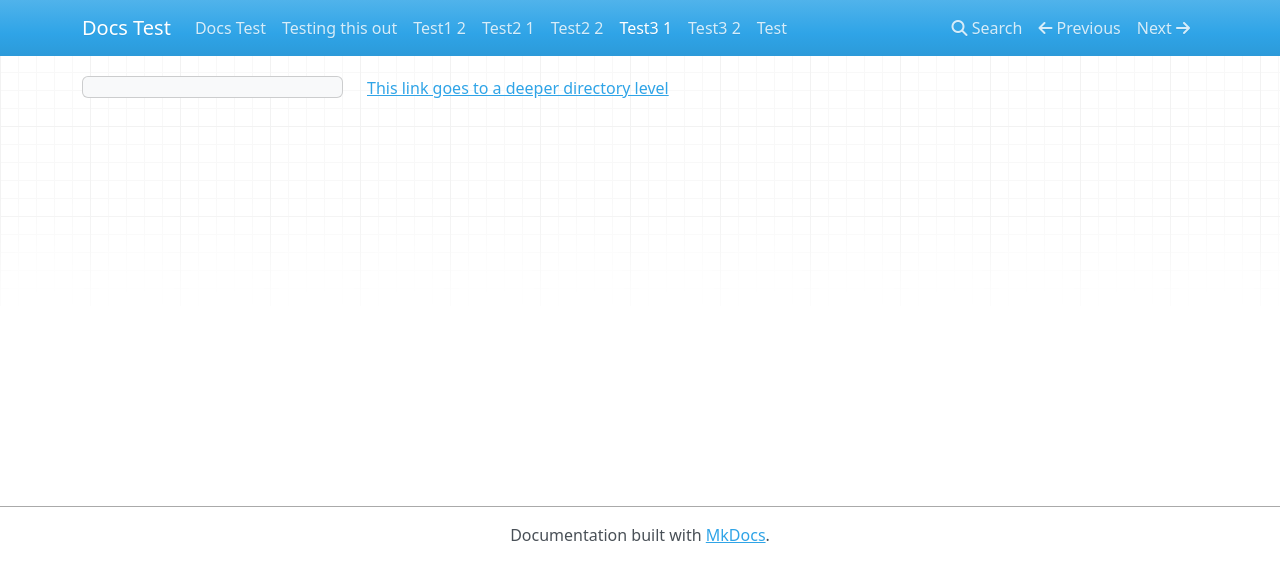
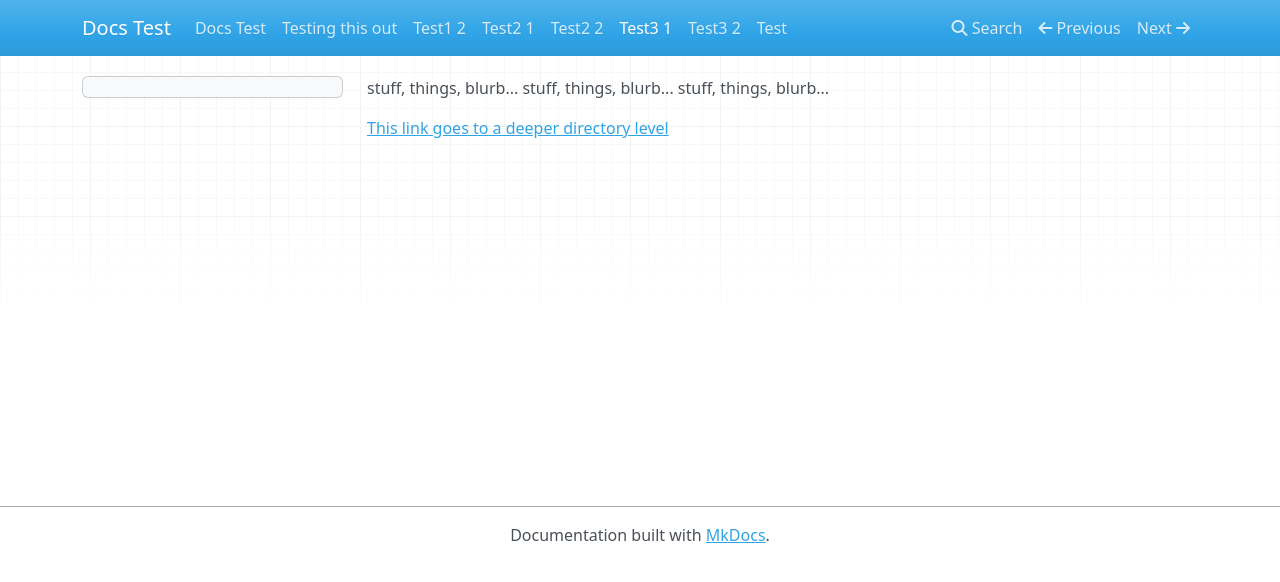
Before and after one commit to iriark01/docs_test, an MkDocs documentation site: the page built from Docs/TestDir3/test3-1.md, in a window 1280 px wide. Shown: the top 582 px of the page. Built offline with MkDocs 1.6.1, drawn with Linux system fonts in a browser that asks for light colours; nearby versions of some CDN libraries; old or Windows-style settings are respelled for this version of MkDocs.

Commit message:
Update test3-1.md

```diff
--- a/Docs/TestDir3/test3-1.md
+++ b/Docs/TestDir3/test3-1.md
@@ -1 +1,7 @@
+stuff, things, blurb...
+stuff, things, blurb...
+stuff, things, blurb...
+
+
+
 [This link goes to a deeper directory level](../TestDir1/TestDir1-1/test.md)
```
